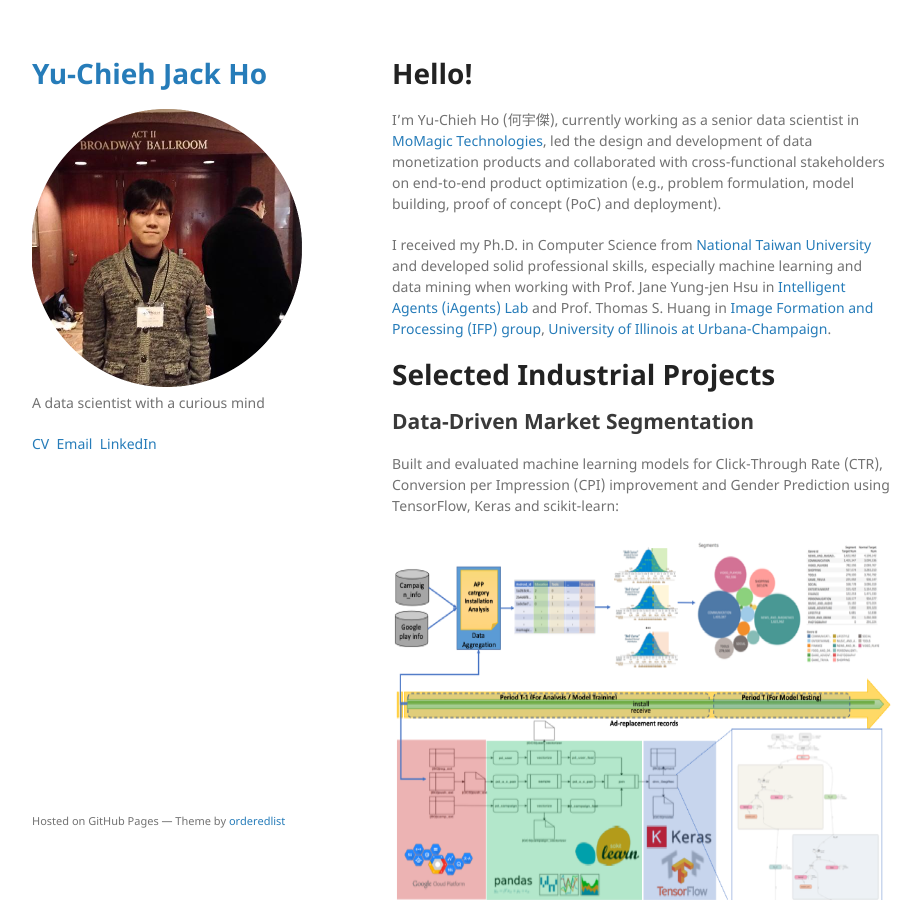
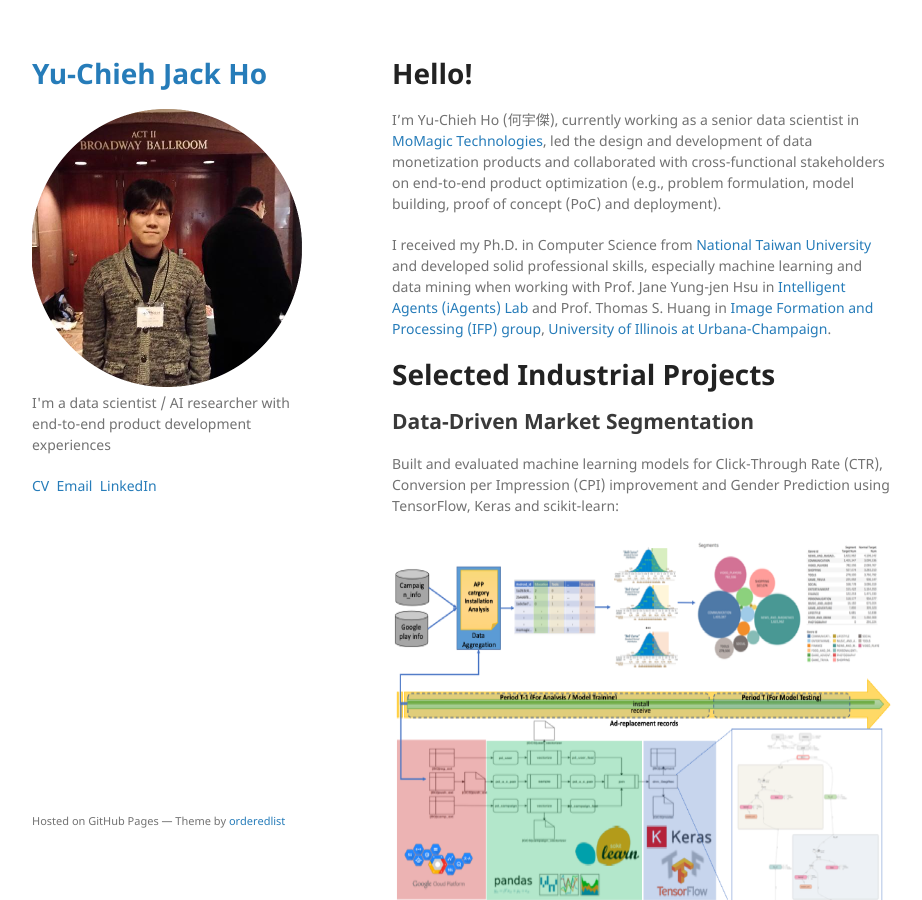
Before and after one commit to yuchieh/yuchieh.github.io, a Jekyll site: the page built from index.md, in a window 1280 px wide and 900 px high. Shown: the whole window, without its empty margins (178-1100 px from the left). Built offline with Jekyll 4.4.1, drawn with Linux system fonts in a browser that asks for light colours; our own code applies the rules of GitHub Pages for plain Markdown files.

Commit message:
edit the intro and CV

```diff
--- a/_config.yml
+++ b/_config.yml
@@ -1,7 +1,7 @@
 title: Yu-Chieh Jack Ho
 logo: /assets/img/profile_j.png
 description: Welcome!
-intro: A data scientist with a curious mind
+intro: I'm a data scientist / AI researcher with end-to-end product development experiences
 show_links: true
 
 plugins:
```
Also changed, not shown: 1 other file.
